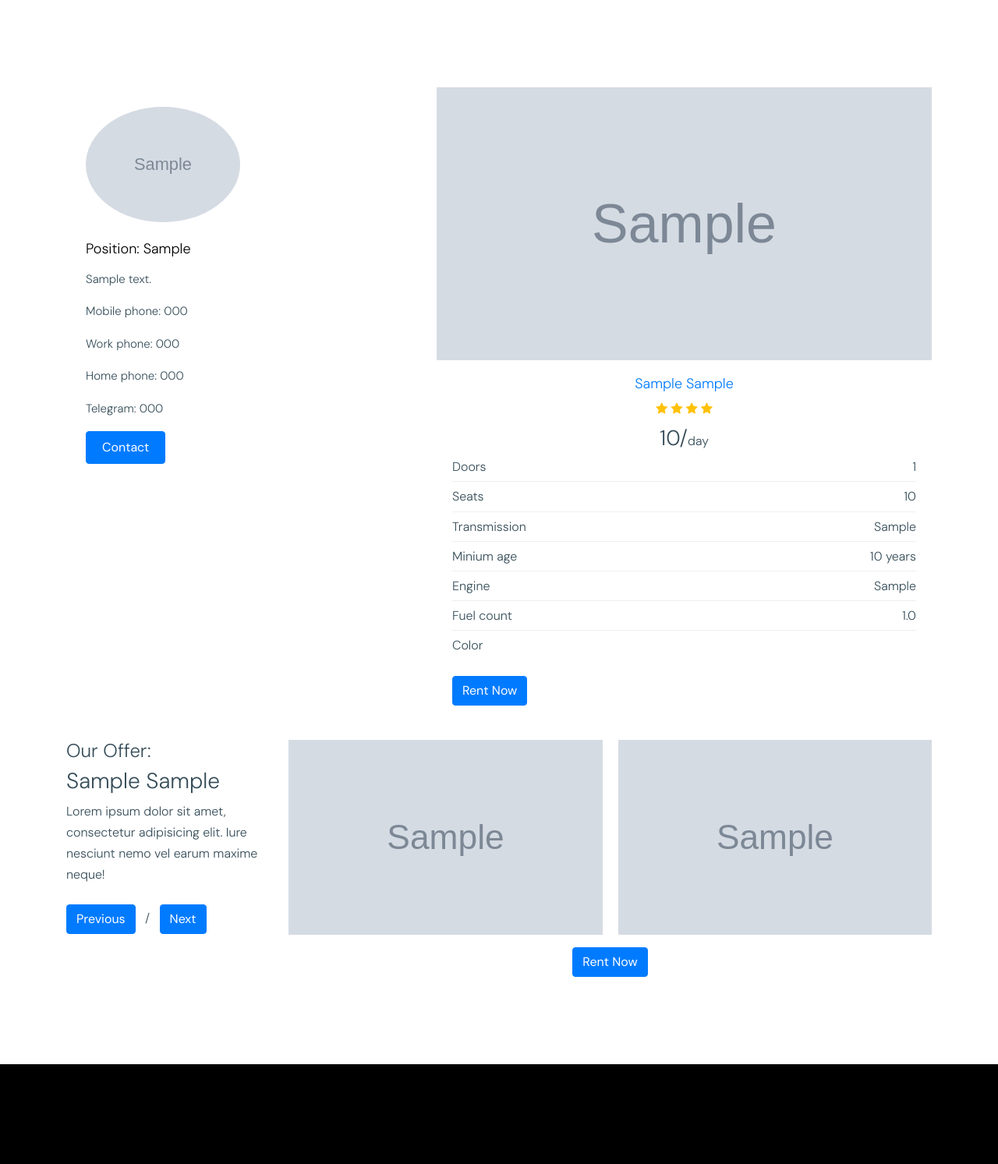
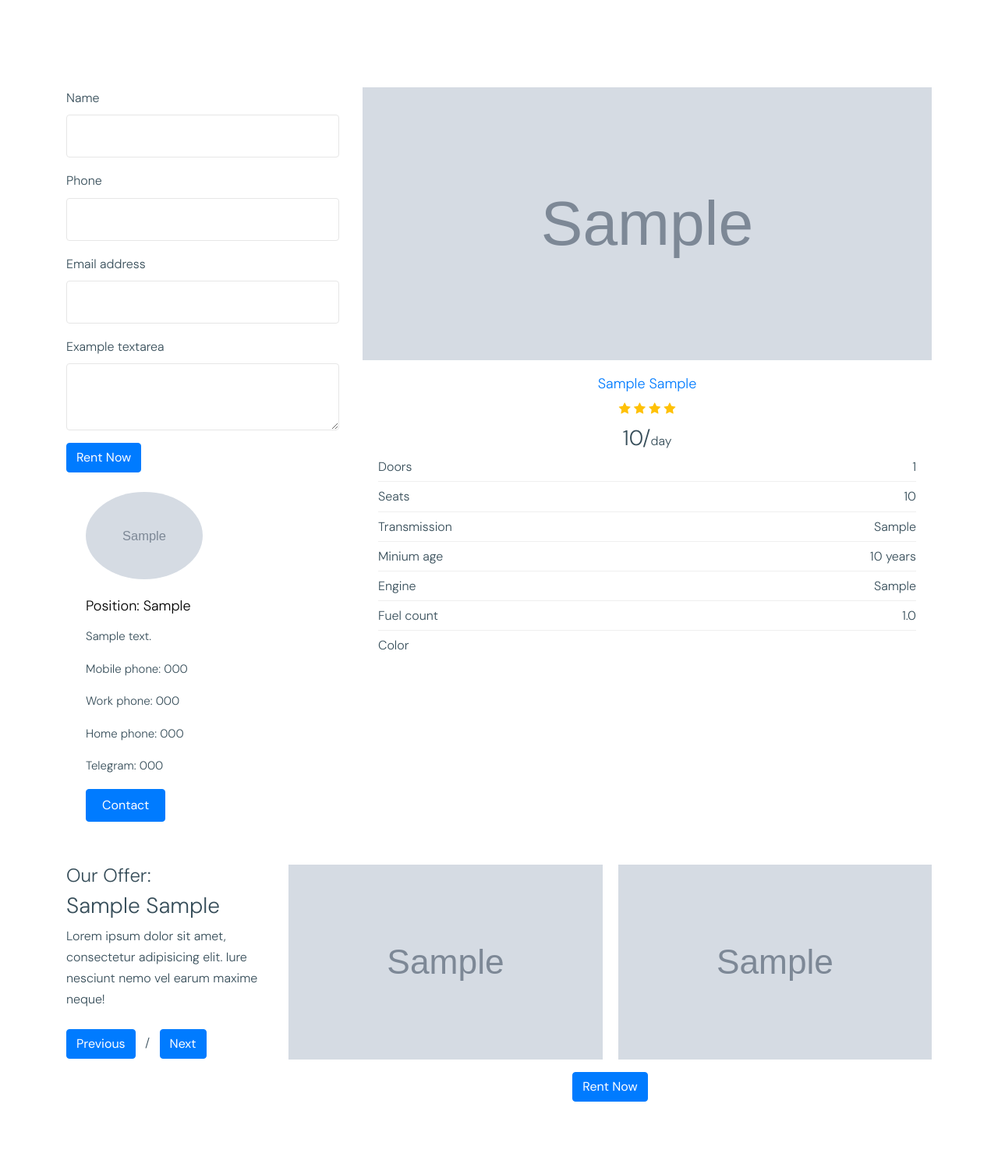
Before and after one commit to RaisaKulakovska/MyDjangoProject, a Django app: page /carlist/1 in a window 1280 px wide. Shown: the part 99-1592 px from the top of the page at 78% size. Run offline with Django 3.2, Linux system fonts and the light colour scheme; tables that the repository leaves empty hold one stand-in row (values such as "Sample post"); grey boxes marked "Sample" are stand-in pictures; some web fonts are replaced.

Commit message:
app contacts, next working

```diff
--- a/App/App/urls.py
+++ b/App/App/urls.py
@@ -11,4 +11,5 @@ urlpatterns = [
     path('admin/', admin.site.urls),
     path('carlist/', include("cars.urls")),
     path('accounts/', include("accounts.urls")),
+    path('contact/', include("contacts.urls")),
 ] + static(settings.MEDIA_URL, document_root=settings.MEDIA_ROOT)
--- a/App/contacts/models.py
+++ b/App/contacts/models.py
@@ -1,7 +1,7 @@
 from django.db import models
 from datetime import datetime
 
-class Contact(models.Model):
+class Contacts(models.Model):
     car = models.CharField(max_length=200)
     car_id = models.IntegerField()
     name = models.CharField(max_length=200)
@@ -11,5 +11,6 @@ class Contact(models.Model):
     contact_date = models.DateTimeField(default=datetime.now, blank=True)
     user_id = models.IntegerField(blank=True)
 
+
     def __str__(self):
         return self.name
--- /dev/null
+++ b/App/contacts/urls.py
@@ -0,0 +1,7 @@
+from django.urls import path
+
+from . import views
+
+urlpatterns = [
+    path('contact', views.contact, name='contact'),
+]
--- a/App/templates/carlist/singlecar.html
+++ b/App/templates/carlist/singlecar.html
@@ -8,7 +8,42 @@
     <div class="site-section">
         <div class="container">
             <div class="row blog-content">
-                    <div class="col-md-5">
+                    <div class="col-md-4">
+
+                        <form action="{% url 'contact' %}" method="POST">
+                          {% csrf_token %}
+                          {% if user.is_authenticated %}
+                          <input type="hidden" name="user_id" value="{{ user.id }}" />
+                          {% else %}
+                          <input type="hidden" name="user_id" value="0" />
+                          {% endif %}
+                          <input type="hidden" name="car_id" value="{{ car.id }}" />
+                          <input type="hidden" name="car_name" value="{{ car.model}}" />
+                          <input type="hidden" name="car_manager" value="{{ car.carmanager }}" />
+                          <div class="form-group">
+                              <label>Name</label>
+                              <input type="text" name="name" class="form-control" {% if user.is_authenticated %}
+                                  value="{{user.first_name}}" {% endif %} required>
+                          </div>
+                          <div class="form-group">
+                              <label>Phone</label>
+                              <input type="text" name="phone" class="form-control">
+                          </div>
+                          <div class="form-group">
+                              <label for="exampleFormControlInput1">Email address</label>
+                              <input type="email" name="email" class="form-control" {% if user.is_authenticated %}
+                                  value="{{user.email}}" {% endif %} required>
+                          </div>
+                          <div class="form-group">
+                              <label for="exampleFormControlTextarea1">Example textarea</label>
+                              <textarea class="form-control" name="text" id="exampleFormControlTextarea1"
+                                  rows="3"></textarea>
+                          </div>
+                          <div class="d-flex action">
+                              <button type="submit" class="btn btn-primary">Rent Now</button>
+                          </div>
+                      </form>
+
                       <div class="sidebar-box">
                         <img src="{{ singlemanager.photo.url }}" alt="Free Website Template by Free-Template.co" class="img-fluid mb-4 w-50 rounded-circle">
                         <h3 class="text-black">Position: {{singlemanager.position}}</h3>
@@ -20,7 +55,7 @@
                         <p><a href="#" class="btn btn-primary btn-md text-white">Contact</a></p>
                     </div>
                     </div>
-                    <div class="col-md-7 mb-4">
+                    <div class="col-md-8 mb-4">
                         <div class="item-1">
                             <a href="#"><img src="{{ car.photo_main.url }}" alt="{{car.model}}"
                                     class="carlist carlist-single mx-auto d-block"></a>
@@ -82,10 +117,6 @@
                                         <span class="spec">{{car.color}}</span>
                                     </li>
                                 </ul>
-                                <div class="d-flex action">
-                                    <a href="{% url 'contact' %}" class="btn btn-primary">Rent Now</a>
-                                </div>
-
                             </div>
                         </div>
                     </div>
--- a/App/templates/partials/_navbar.html
+++ b/App/templates/partials/_navbar.html
@@ -38,9 +38,9 @@
                   <a class="nav-link" href="{% url 'dashboard' %}">Welcome,
                     {{ user.username }}</a>
                 </li>
-                <!-- <li class="nav-item">
+                <li class="nav-item">
                   <a href="javascript:{document.getElementById('logout').submit()}"> Logout</a>
-                </li> -->
+                </li>
                 <form action="{% url 'logout' %}" method="POST" id="logout">
                   {% csrf_token %}
                   <input type="hidden"/>
```
Also changed, not shown: App/contacts/admin.py (+8 -1 lines), App/contacts/views.py (+26 -2 lines), App/contacts/migrations/0002_auto_20200421_0038.py (added). Lines whose indentation alone changed are shown as unchanged.
